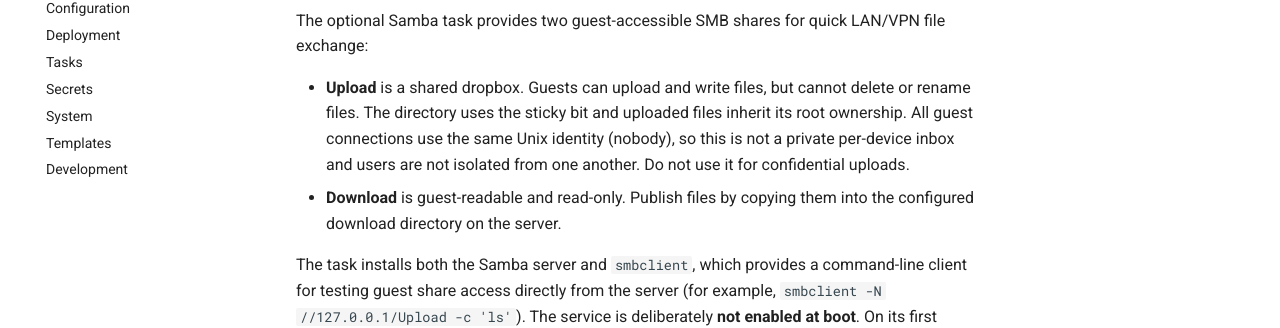
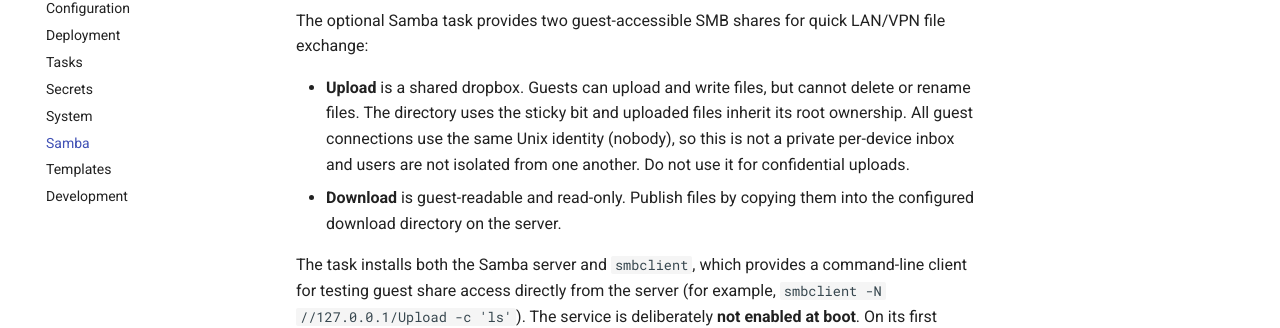
Before and after one commit to gpkvt/pyinfra, an MkDocs documentation site: the page built from docs/samba.md, in a window 1280 px wide. Shown: the part 154-482 px from the top of the page. Built offline with MkDocs 1.6.1 and Material for MkDocs 9.7.7, drawn with Linux system fonts in a browser that asks for light colours; comment, search, counter and statistics services are not loaded.

Commit message:
Include Samba guide in documentation navigation

```diff
--- a/mkdocs.yml
+++ b/mkdocs.yml
@@ -58,5 +58,6 @@ nav:
   - Tasks: tasks.md
   - Secrets: secrets.md
   - System: system.md
+  - Samba: samba.md
   - Templates: templates.md
   - Development: development.md
```
